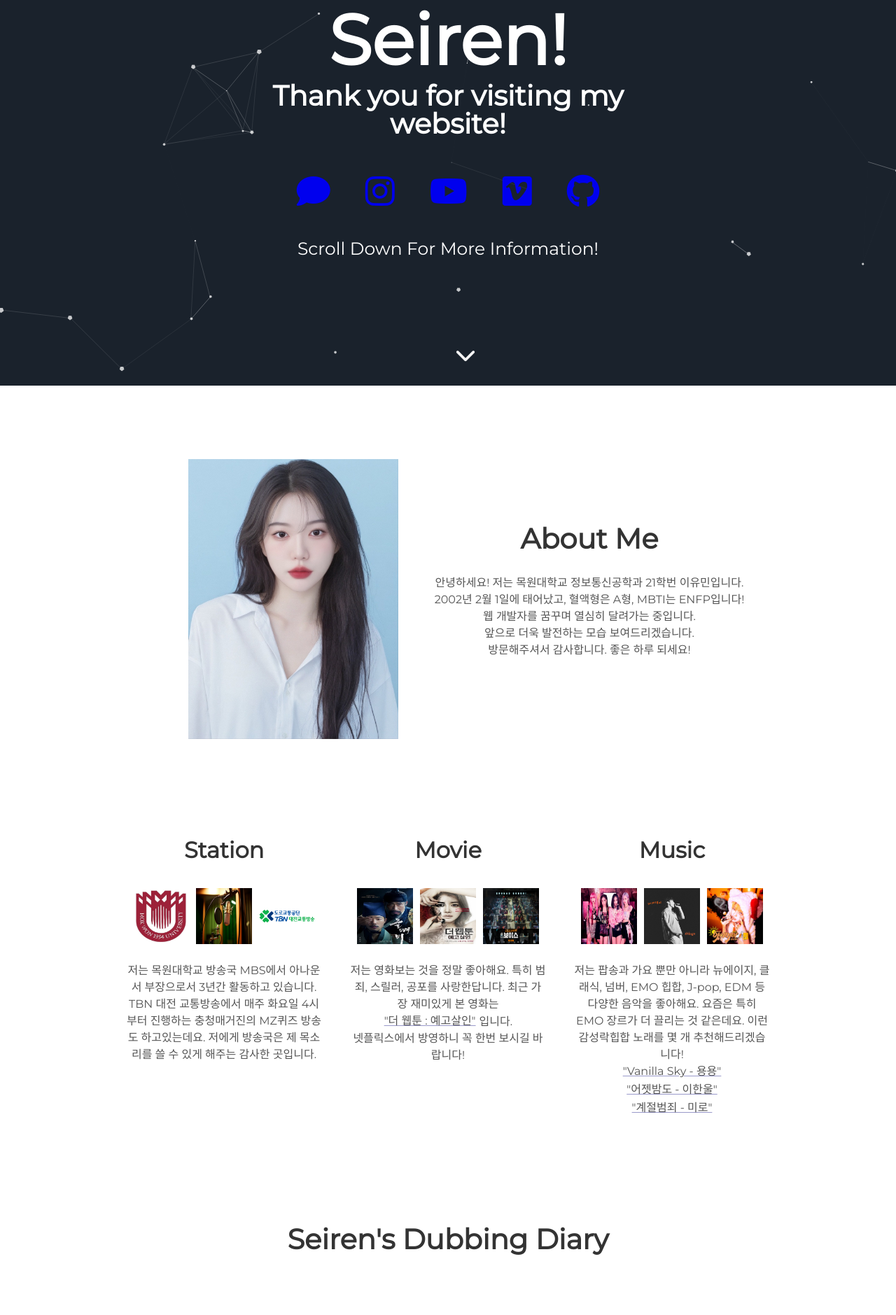
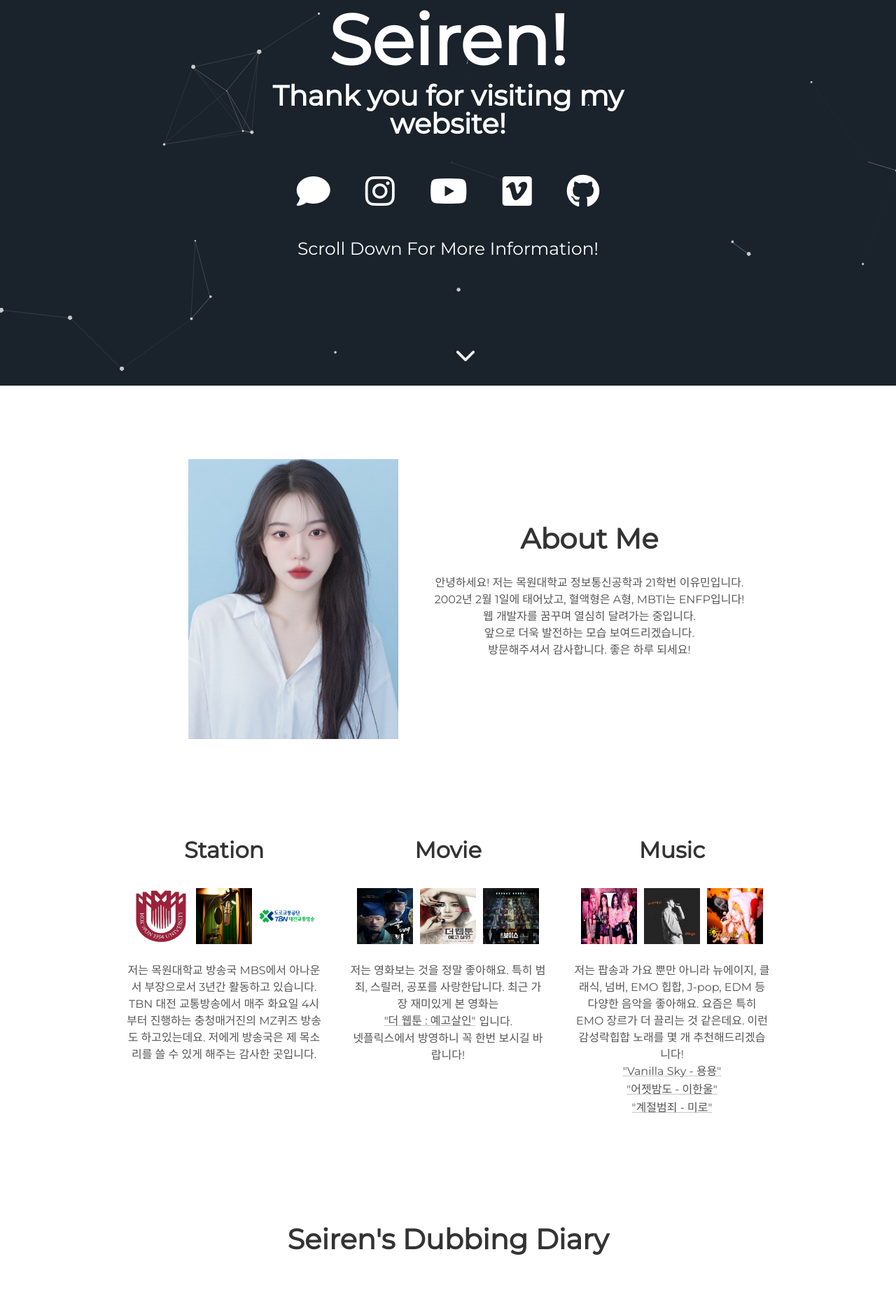
Before and after one commit to bySeiren02/Seiren.github.io, a Jekyll site: the page built from index.html, in a window 1280 px wide. Shown: the part 349-2228 px from the top of the page at 70% size. Built offline with Jekyll 4.4.1, drawn with Linux system fonts in a browser that asks for light colours; nearby versions of some CDN libraries.

Commit message:
아렉걸리지마ㅠㅠ

```diff
--- a/_includes/about.html
+++ b/_includes/about.html
@@ -135,14 +135,14 @@
     }
   }
   .bo {
-    text-decoration-color: rgb(154, 154, 202);
+    text-decoration-color: #1d1e3940;
     color: inherit;
     transition: background-color 0.4s;
     padding: 0.8px 0.8px;
     display: inline-block;
   }
   .bo:hover {
-    background-color: #1d1e3940
+    background-color: #1d1e3940;
   }
   .bo:visited {
     color: inherit;
--- a/_includes/header.html
+++ b/_includes/header.html
@@ -20,6 +20,7 @@
   i {
     font-size: 3em;
     margin: 25px;
+    color: white;
   }
   .ho {
     padding-top: 0px;
```
